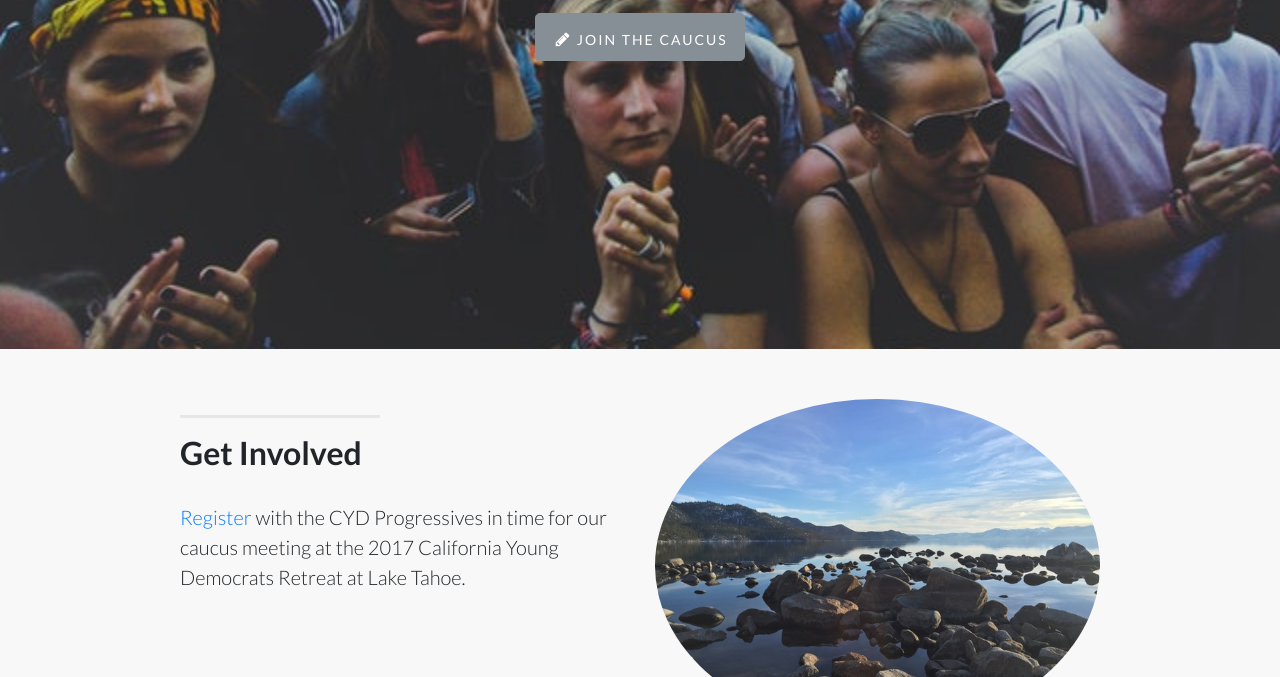
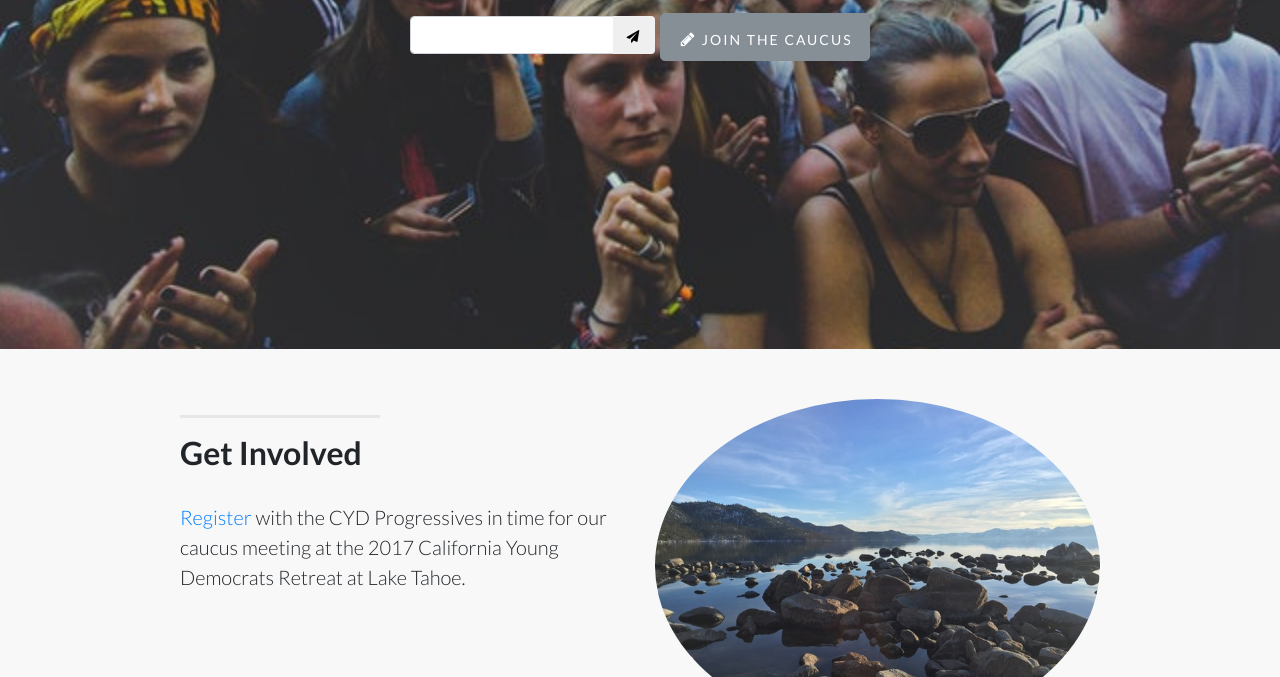
Before and after one commit to CYD-Progressives/cyd-progressives, a website: page index.html in a window 1280 px wide. Shown: the part 423-1100 px from the top of the page. Drawn offline with Linux system fonts and the light colour scheme.

Commit message:
Adds mailing list subscription to landing

```diff
--- a/index.html
+++ b/index.html
@@ -58,6 +58,16 @@
           <h3>A new vision for the Democratic Party</h3>
           <hr class="intro-divider">
           <ul class="list-inline intro-social-buttons">
+            <li class="list-inline-item">
+              <form action="https://cydprogressives.us17.list-manage.com/subscribe/post?u=76002ab8ed0aa984881e20e5f&amp;id=13803b4b81" method="post">
+                <div class="input-group">
+                  <input type="email" value="" name="EMAIL" id="mce-EMAIL" required="required" class="form-control">
+                  <span class="input-group-btn">
+                    <button class="btn btn-default" type="submit"><i class="fa fa-send"></i>&nbsp;</button>
+                  </span>
+                </div>
+                <div style="position: absolute; left: -5000px;" aria-hidden="true"><input type="text" name="b_76002ab8ed0aa984881e20e5f_13803b4b81" tabindex="-1" value=""></div>
+              </form>
             <li class="list-inline-item">
               <a href="https://goo.gl/forms/znW70khKPtqevR9y2" class="btn btn-secondary btn-lg">
                 <i class="fa fa-pencil fa-fw"></i>
```
